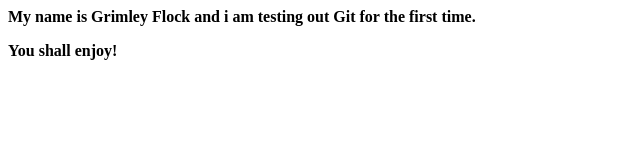
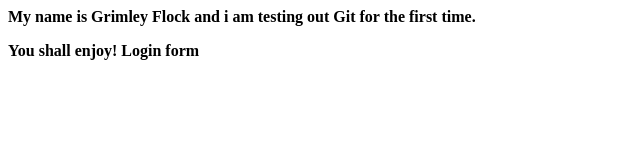
Before and after one commit to GrimleyFlock/LearningGitTraversyWay, a plain HTML site: page index.html in a window 1280 px wide. Shown: the full height of the page, 0-640 px from the left. Drawn offline with Linux system fonts and the light colour scheme.

Commit message:
login form

```diff
--- /dev/null
+++ b/dir1/app.js
@@ -0,0 +1 @@
+console.log('My name is Martin');
--- a/index.html
+++ b/index.html
@@ -4,6 +4,8 @@
 </head>
 <body>
   <p><b>My name is Grimley Flock and i am testing out Git for the first time.</b></p>
-  <p><b>You shall enjoy!</b></p>
+  <p><b>You shall enjoy!
+        Login form
+  </b></p>
 </body>
 </html>
```
Also changed, not shown: login.html (added, +1 -0 lines), 1 other file.
